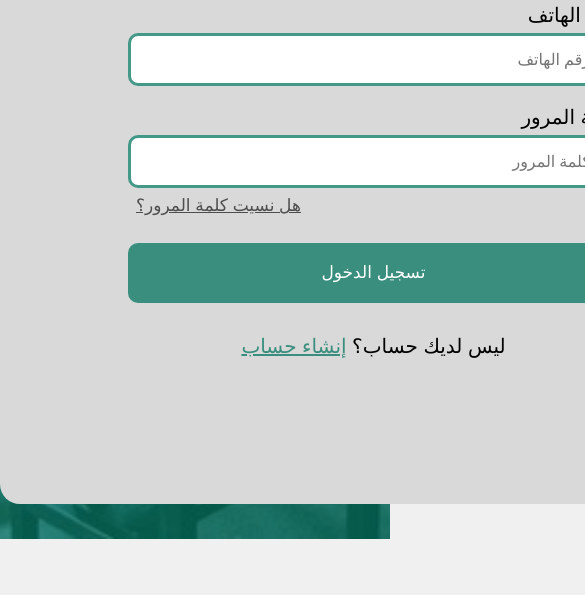
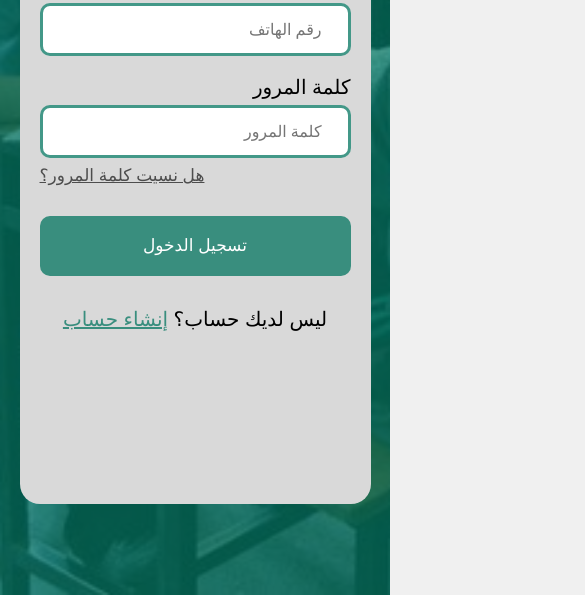
Before and after one commit to Manar-Mohamed348/Monitor-, a plain HTML site: page index.html in a window 390 px wide. Shown: the part 485-1080 px from the top of the page, 585 px wide, since content can reach past the window. Before the commit the page ends 1024 px from the top, so only its background shows below. Drawn offline with Linux system fonts and the light colour scheme; a web font is replaced by a local one.

Commit message:
Added responsive design

```diff
--- a/css/style.css
+++ b/css/style.css
@@ -12,8 +12,8 @@ body {
 
 .container {
     width: 100%;
-    max-width: 1440px;
-    min-height: 1024px;
+    max-width: 1920px;
+    min-height: 1080px;
     margin: 0 auto;
     background-image: url("../images/Background.jpg");
     background-size: cover;
@@ -98,6 +98,7 @@ body {
     text-align: right;
     padding-right: 26px;
     margin-bottom: 20px;
+    position: relative;
 }
 
 .signUp .Group2 .pass {
@@ -130,9 +131,11 @@ body {
 }
 
 .signUp .Group2 .pass a {
-    position: relative;
-    right: 155px;
-    top: 8px;
+    display: block;
+    text-align: left;
+    width: 100%;
+    max-width: 491px;
+    margin: 8px auto 0;
     font-family: "Alexandria", sans-serif;
     font-style: normal;
     font-weight: 400;
@@ -165,6 +168,7 @@ body {
     font-weight: 400;
     font-size: 17px;
     margin-bottom: 32px;
+    position: relative;
 }
 .signUp .Group3 Button:hover {
     cursor: pointer;
@@ -178,10 +182,63 @@ body {
     font-size: 20px;
 }
 .signUp .Group3 a{
-
     color: hsla(169, 97%, 23%, 0.741);
     font-family: "Alexandria", sans-serif;
     font-style: normal;
     font-weight: 400;
     font-size: 20px;
 }
+
+.signUp .Group2 ,.signUp .Group3{
+    min-width: 200px;
+    max-width: 500px;
+    margin: 0 auto 30px auto;
+}
+
+.signUp .Group2 .phoneNum label[for="phoneNumber"],
+.signUp .Group2 .password label[for="password"],
+.signUp .Group2 .phoneNum input[type="text"],
+.signUp .Group2 .password input[type="password"],
+.signUp .Group3 Button {
+    width: 100%;
+    max-width: 491px;
+}
+
+.signUp .Group2 .pass a {
+    right: 0;
+}
+
+/* Responsive */
+@media (max-width: 768px) {
+    .signUp {
+        width: 90%;
+        padding: 30px;
+    }
+
+    .phoneNum input, .password input, .Group3 button {
+        width: 100%;
+    }
+}
+
+@media (max-width: 480px) {
+    .signUp {
+        padding: 20px;
+    }
+
+    .Group1 img {
+        width: 200px;
+        height: auto;
+    }
+
+    .Group1 p {
+        font-size: 22px;
+    }
+
+    .phoneNum label, .password label {
+        font-size: 18px;
+    }
+
+    .Group3 button {
+        height: 50px;
+    }
+}
```
